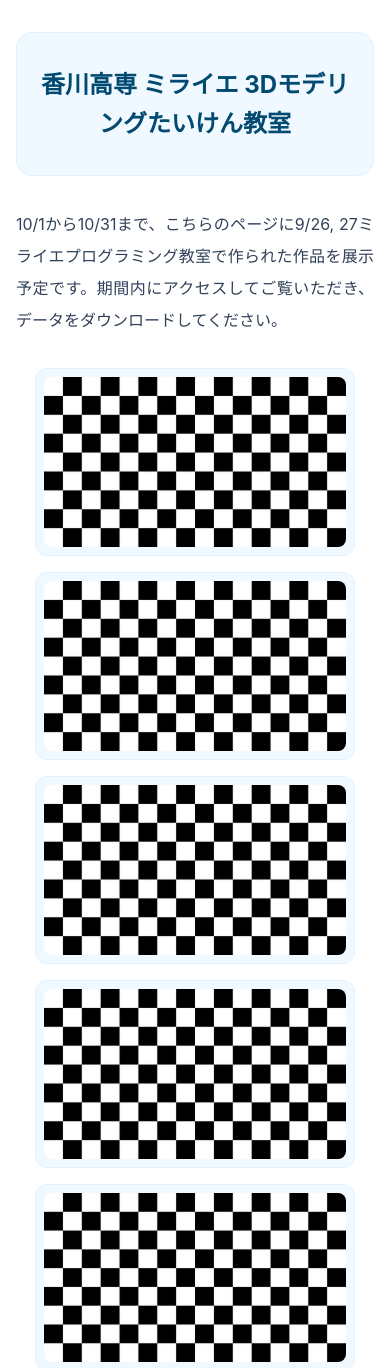
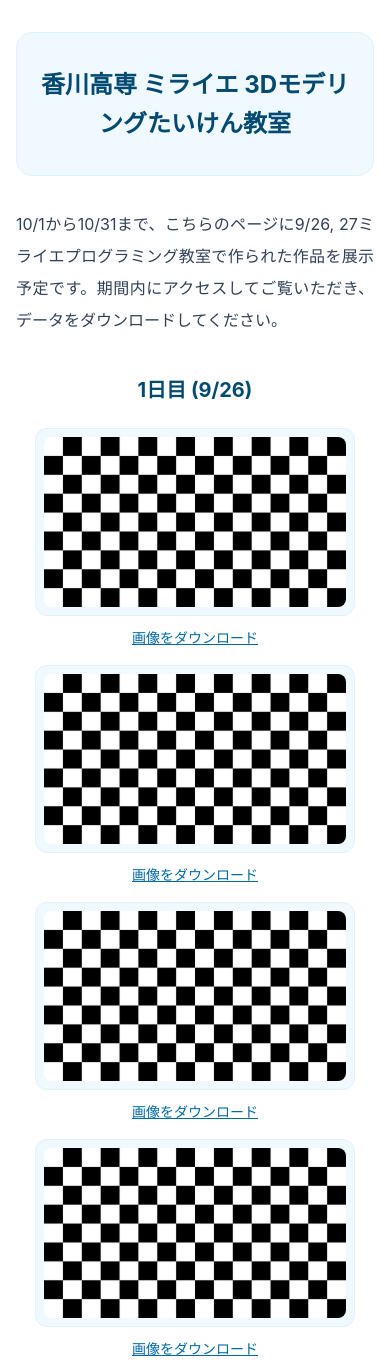
Before and after one commit to takatani-h/2026-09-26-miraie-distribution, a website: page index.html in a window 390 px wide. Shown: the top 1368 px of the page. Drawn offline with Linux system fonts and the light colour scheme.

Commit message:
日別の作品展示とダウンロードリンク、faviconを追加

```diff
--- a/index.html
+++ b/index.html
@@ -4,6 +4,7 @@
     <meta charset="utf-8">
     <meta name="viewport" content="width=device-width, initial-scale=1">
     <title>香川高専 ミライエ 3Dモデリングたいけん教室</title>
+    <link rel="icon" type="image/png" href="assets/favicon.png">
     <link rel="stylesheet" href="assets/style.css">
   </head>
   <body class="bg-white font-sans text-slate-700">
@@ -15,108 +16,136 @@
       </header>
       <main class="mt-8">
         <p class="text-justify leading-8">10/1から10/31まで、こちらのページに9/26, 27ミライエプログラミング教室で作られた作品を展示予定です。期間内にアクセスしてご覧いただき、データをダウンロードしてください。</p>
-        <ul class="mt-8 grid grid-cols-[repeat(auto-fit,minmax(min(100%,320px),320px))] justify-center gap-4" aria-label="作品画像一覧">
+        <section class="mt-10" aria-labelledby="day-1">
+          <h2 id="day-1" class="text-xl font-bold text-sky-900 sm:text-2xl">1日目 (9/26)</h2>
+          <ul class="mt-6 grid grid-cols-[repeat(auto-fit,minmax(min(100%,320px),320px))] justify-center gap-4" aria-label="1日目の作品画像一覧">
             <li>
               <a class="block overflow-hidden rounded-xl border border-sky-100 bg-sky-50 p-2" href="assets/test.png">
                 <img class="aspect-video w-full rounded-lg object-contain" src="assets/test_thumb.png" width="640" height="360" alt="白黒の市松模様のサンプル画像">
               </a>
+              <a class="mt-3 inline-block text-sm text-sky-700 underline" href="assets/test.png" download="test.png">画像をダウンロード</a>
             </li>
             <li>
               <a class="block overflow-hidden rounded-xl border border-sky-100 bg-sky-50 p-2" href="assets/test.png">
                 <img class="aspect-video w-full rounded-lg object-contain" src="assets/test_thumb.png" width="640" height="360" alt="白黒の市松模様のサンプル画像">
               </a>
+              <a class="mt-3 inline-block text-sm text-sky-700 underline" href="assets/test.png" download="test.png">画像をダウンロード</a>
             </li>
             <li>
               <a class="block overflow-hidden rounded-xl border border-sky-100 bg-sky-50 p-2" href="assets/test.png">
                 <img class="aspect-video w-full rounded-lg object-contain" src="assets/test_thumb.png" width="640" height="360" alt="白黒の市松模様のサンプル画像">
               </a>
+              <a class="mt-3 inline-block text-sm text-sky-700 underline" href="assets/test.png" download="test.png">画像をダウンロード</a>
             </li>
             <li>
               <a class="block overflow-hidden rounded-xl border border-sky-100 bg-sky-50 p-2" href="assets/test.png">
                 <img class="aspect-video w-full rounded-lg object-contain" src="assets/test_thumb.png" width="640" height="360" alt="白黒の市松模様のサンプル画像">
               </a>
+              <a class="mt-3 inline-block text-sm text-sky-700 underline" href="assets/test.png" download="test.png">画像をダウンロード</a>
             </li>
             <li>
               <a class="block overflow-hidden rounded-xl border border-sky-100 bg-sky-50 p-2" href="assets/test.png">
                 <img class="aspect-video w-full rounded-lg object-contain" src="assets/test_thumb.png" width="640" height="360" alt="白黒の市松模様のサンプル画像">
               </a>
+              <a class="mt-3 inline-block text-sm text-sky-700 underline" href="assets/test.png" download="test.png">画像をダウンロード</a>
             </li>
             <li>
               <a class="block overflow-hidden rounded-xl border border-sky-100 bg-sky-50 p-2" href="assets/test.png">
                 <img class="aspect-video w-full rounded-lg object-contain" src="assets/test_thumb.png" width="640" height="360" alt="白黒の市松模様のサンプル画像">
               </a>
+              <a class="mt-3 inline-block text-sm text-sky-700 underline" href="assets/test.png" download="test.png">画像をダウンロード</a>
             </li>
             <li>
               <a class="block overflow-hidden rounded-xl border border-sky-100 bg-sky-50 p-2" href="assets/test.png">
                 <img class="aspect-video w-full rounded-lg object-contain" src="assets/test_thumb.png" width="640" height="360" alt="白黒の市松模様のサンプル画像">
               </a>
+              <a class="mt-3 inline-block text-sm text-sky-700 underline" href="assets/test.png" download="test.png">画像をダウンロード</a>
             </li>
             <li>
               <a class="block overflow-hidden rounded-xl border border-sky-100 bg-sky-50 p-2" href="assets/test.png">
                 <img class="aspect-video w-full rounded-lg object-contain" src="assets/test_thumb.png" width="640" height="360" alt="白黒の市松模様のサンプル画像">
               </a>
+              <a class="mt-3 inline-block text-sm text-sky-700 underline" href="assets/test.png" download="test.png">画像をダウンロード</a>
             </li>
             <li>
               <a class="block overflow-hidden rounded-xl border border-sky-100 bg-sky-50 p-2" href="assets/test.png">
                 <img class="aspect-video w-full rounded-lg object-contain" src="assets/test_thumb.png" width="640" height="360" alt="白黒の市松模様のサンプル画像">
               </a>
+              <a class="mt-3 inline-block text-sm text-sky-700 underline" href="assets/test.png" download="test.png">画像をダウンロード</a>
             </li>
             <li>
               <a class="block overflow-hidden rounded-xl border border-sky-100 bg-sky-50 p-2" href="assets/test.png">
                 <img class="aspect-video w-full rounded-lg object-contain" src="assets/test_thumb.png" width="640" height="360" alt="白黒の市松模様のサンプル画像">
               </a>
+              <a class="mt-3 inline-block text-sm text-sky-700 underline" href="assets/test.png" download="test.png">画像をダウンロード</a>
+            </li>
+          </ul>
+        </section>
+        <section class="mt-10" aria-labelledby="day-2">
+          <h2 id="day-2" class="text-xl font-bold text-sky-900 sm:text-2xl">2日目 (9/27)</h2>
+          <ul class="mt-6 grid grid-cols-[repeat(auto-fit,minmax(min(100%,320px),320px))] justify-center gap-4" aria-label="2日目の作品画像一覧">
+            <li>
+              <a class="block overflow-hidden rounded-xl border border-sky-100 bg-sky-50 p-2" href="assets/test.png">
+                <img class="aspect-video w-full rounded-lg object-contain" src="assets/test_thumb.png" width="640" height="360" alt="白黒の市松模様のサンプル画像">
+              </a>
+              <a class="mt-3 inline-block text-sm text-sky-700 underline" href="assets/test.png" download="test.png">画像をダウンロード</a>
             </li>
             <li>
               <a class="block overflow-hidden rounded-xl border border-sky-100 bg-sky-50 p-2" href="assets/test.png">
                 <img class="aspect-video w-full rounded-lg object-contain" src="assets/test_thumb.png" width="640" height="360" alt="白黒の市松模様のサンプル画像">
               </a>
+              <a class="mt-3 inline-block text-sm text-sky-700 underline" href="assets/test.png" download="test.png">画像をダウンロード</a>
             </li>
             <li>
               <a class="block overflow-hidden rounded-xl border border-sky-100 bg-sky-50 p-2" href="assets/test.png">
                 <img class="aspect-video w-full rounded-lg object-contain" src="assets/test_thumb.png" width="640" height="360" alt="白黒の市松模様のサンプル画像">
               </a>
+              <a class="mt-3 inline-block text-sm text-sky-700 underline" href="assets/test.png" download="test.png">画像をダウンロード</a>
             </li>
             <li>
               <a class="block overflow-hidden rounded-xl border border-sky-100 bg-sky-50 p-2" href="assets/test.png">
                 <img class="aspect-video w-full rounded-lg object-contain" src="assets/test_thumb.png" width="640" height="360" alt="白黒の市松模様のサンプル画像">
               </a>
+              <a class="mt-3 inline-block text-sm text-sky-700 underline" href="assets/test.png" download="test.png">画像をダウンロード</a>
             </li>
             <li>
               <a class="block overflow-hidden rounded-xl border border-sky-100 bg-sky-50 p-2" href="assets/test.png">
                 <img class="aspect-video w-full rounded-lg object-contain" src="assets/test_thumb.png" width="640" height="360" alt="白黒の市松模様のサンプル画像">
               </a>
+              <a class="mt-3 inline-block text-sm text-sky-700 underline" href="assets/test.png" download="test.png">画像をダウンロード</a>
             </li>
             <li>
               <a class="block overflow-hidden rounded-xl border border-sky-100 bg-sky-50 p-2" href="assets/test.png">
                 <img class="aspect-video w-full rounded-lg object-contain" src="assets/test_thumb.png" width="640" height="360" alt="白黒の市松模様のサンプル画像">
               </a>
+              <a class="mt-3 inline-block text-sm text-sky-700 underline" href="assets/test.png" download="test.png">画像をダウンロード</a>
             </li>
             <li>
               <a class="block overflow-hidden rounded-xl border border-sky-100 bg-sky-50 p-2" href="assets/test.png">
                 <img class="aspect-video w-full rounded-lg object-contain" src="assets/test_thumb.png" width="640" height="360" alt="白黒の市松模様のサンプル画像">
               </a>
+              <a class="mt-3 inline-block text-sm text-sky-700 underline" href="assets/test.png" download="test.png">画像をダウンロード</a>
             </li>
             <li>
               <a class="block overflow-hidden rounded-xl border border-sky-100 bg-sky-50 p-2" href="assets/test.png">
                 <img class="aspect-video w-full rounded-lg object-contain" src="assets/test_thumb.png" width="640" height="360" alt="白黒の市松模様のサンプル画像">
               </a>
+              <a class="mt-3 inline-block text-sm text-sky-700 underline" href="assets/test.png" download="test.png">画像をダウンロード</a>
             </li>
             <li>
               <a class="block overflow-hidden rounded-xl border border-sky-100 bg-sky-50 p-2" href="assets/test.png">
                 <img class="aspect-video w-full rounded-lg object-contain" src="assets/test_thumb.png" width="640" height="360" alt="白黒の市松模様のサンプル画像">
               </a>
+              <a class="mt-3 inline-block text-sm text-sky-700 underline" href="assets/test.png" download="test.png">画像をダウンロード</a>
             </li>
             <li>
               <a class="block overflow-hidden rounded-xl border border-sky-100 bg-sky-50 p-2" href="assets/test.png">
                 <img class="aspect-video w-full rounded-lg object-contain" src="assets/test_thumb.png" width="640" height="360" alt="白黒の市松模様のサンプル画像">
               </a>
-          </li>
-          <li>
-            <a class="block overflow-hidden rounded-xl border border-sky-100 bg-sky-50 p-2" href="assets/test.png">
-              <img class="aspect-video w-full rounded-lg object-contain" src="assets/test_thumb.png" width="640" height="360" alt="白黒の市松模様のサンプル画像">
-            </a>
+              <a class="mt-3 inline-block text-sm text-sky-700 underline" href="assets/test.png" download="test.png">画像をダウンロード</a>
             </li>
           </ul>
+        </section>
       </main>
       <hr class="mt-10 border-sky-100">
       <footer class="pt-6 text-sm text-slate-600">
```
Also changed, not shown: assets/favicon.png (added), assets/style.css. Lines whose indentation alone changed are shown as unchanged.
